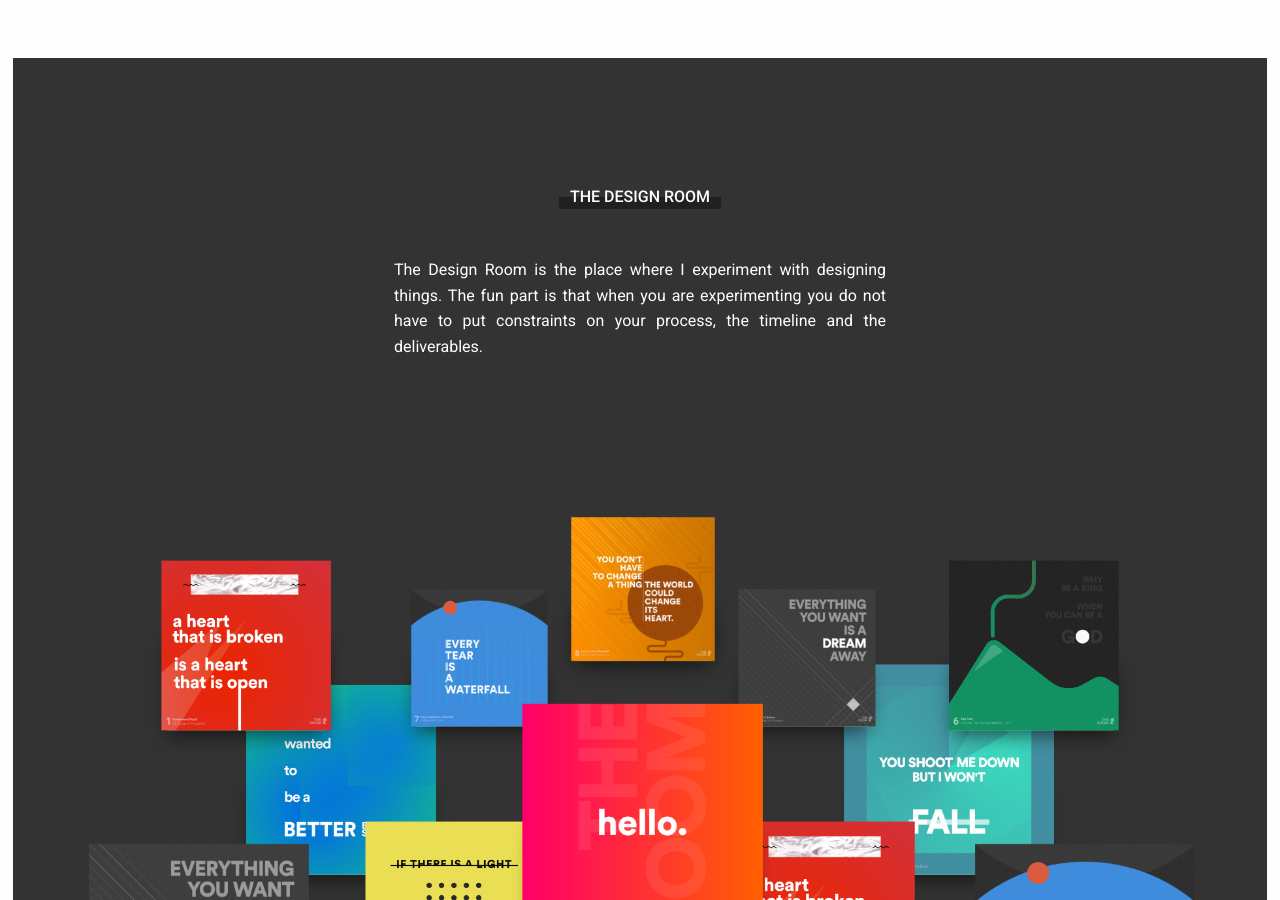
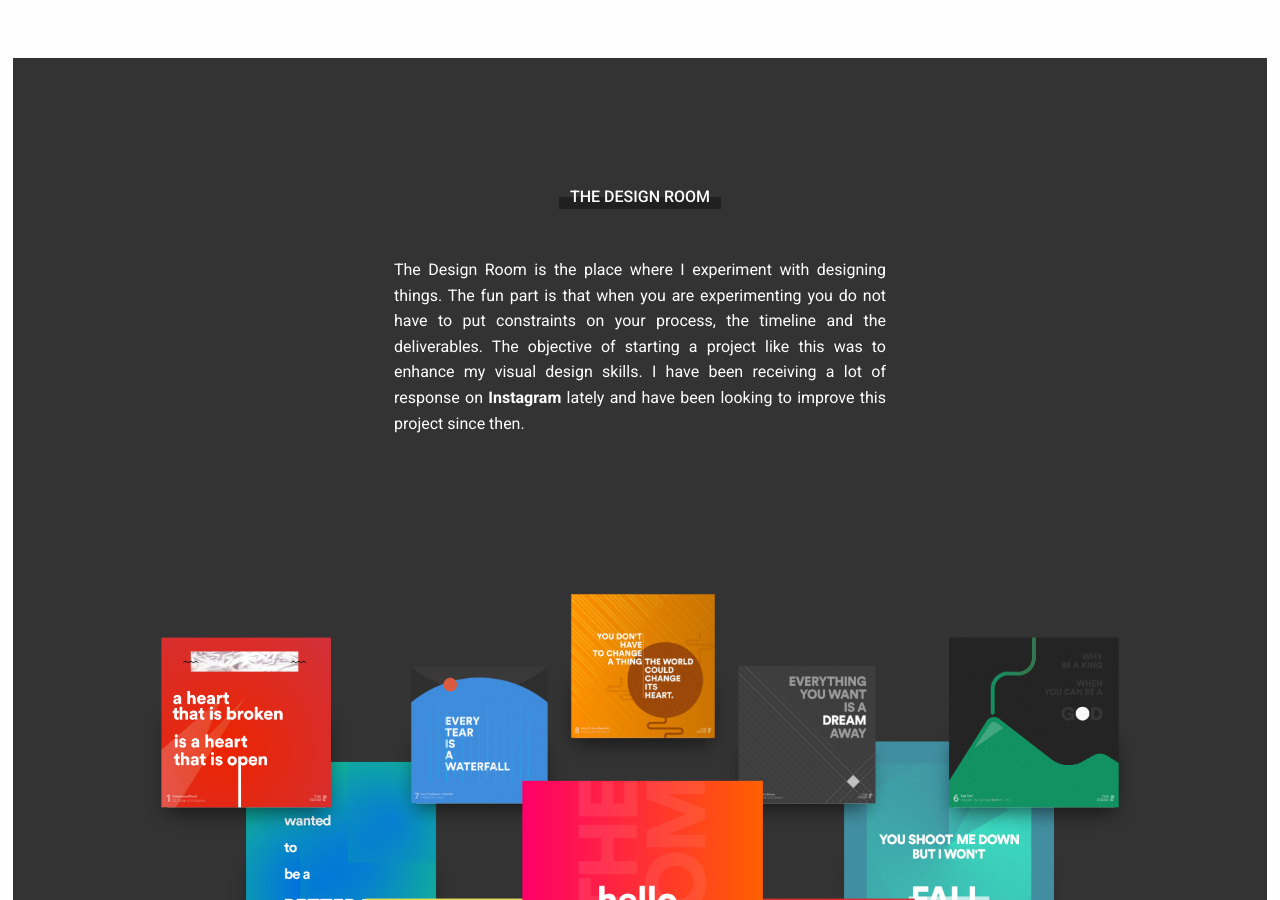
Before and after one commit to AnaghSharma/anaghsharma.github.io, a Jekyll site: the page built from index.html, in a window 1280 px wide and 900 px high, scrolled down 3660 px. Built offline with Jekyll 4.4.1, drawn with Linux system fonts in a browser that asks for light colours; nearby versions of some CDN libraries.

Commit message:
Updated the design room text

```diff
--- a/index.html
+++ b/index.html
@@ -126,7 +126,7 @@ keywords: design, portfolio, development, designer
         </div>
         <div class="row" style="margin-top: 3rem; margin-bottom: 6rem;">
           <div class="large-5 medium-8 small-12 large-centered medium-centered small-centered column">
-            <p class="text-justify font-dark-theme">The Design Room is the place where I experiment with designing things. The fun part is that when you are experimenting you do not have to put constraints on your process, the timeline and the deliverables. </p>
+            <p class="text-justify font-dark-theme">The Design Room is the place where I experiment with designing things. The fun part is that when you are experimenting you do not have to put constraints on your process, the timeline and the deliverables. The objective of starting a project like this was to enhance my visual design skills. I have been receiving a lot of response on <a href="" target="_blank" class="font-dark-theme"><strong>Instagram</strong></a> lately and have been looking to improve this project since then.</p>
           </div>
         </div>
         <div class="row expanded">
```
